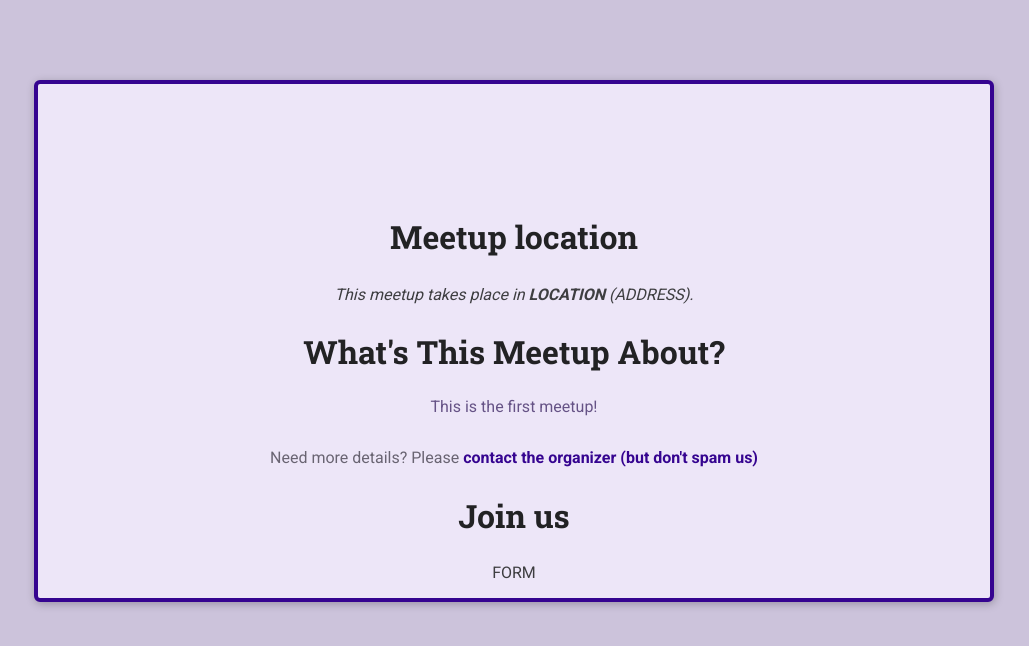
After one commit to milenkoanicic/django_course_site, a Django app: page /meetups/1 in a window 1280 px wide. The commit adds this page. Shown: the top 646 px of the page, without its empty margins (126-1155 px from the left). Run offline with Django 4.2, Linux system fonts and the light colour scheme.

Commit message:
meetup details

```diff
--- /dev/null
+++ b/meetups/static/meetups/styles/meetup-detail.css
@@ -0,0 +1,89 @@
+
+article {
+    max-width: 60rem;
+    margin: 5rem auto;
+    border-radius: 6px;
+    background-color: #ede6f8;
+    border: 4px solid #350490;
+    box-shadow: 1px 2px 8px rgba(0, 0, 0, 0.25);
+    position: relative;
+    padding: 1rem;
+    text-align: center;
+  }
+
+  #main-image {
+    width: 10rem;
+    height: 10rem;
+    object-fit: cover;
+    position: absolute;
+    top: -5rem;
+    left: calc(50% - 5rem);
+    border-radius: 50%;
+    border: 4px solid #350490;
+  }
+
+  section:first-of-type {
+    margin-top: 6rem;
+  }
+
+  h2 {
+    font-size: 2rem;
+  }
+
+  address span {
+    font-weight: bold;
+  }
+
+  #details h2 {
+    margin-bottom: 0.5rem;
+  }
+
+  #details > p {
+    color: #665386;
+    padding: 1rem;
+    border-radius: 4px;
+    max-width: 80%;
+    margin: auto;
+  }
+
+  #details footer {
+    color: #696472;
+  }
+
+  #details footer a {
+    color: #350490;
+    text-decoration: none;
+    font-weight: bold;
+  }
+
+  #registration ul {
+    list-style: none;
+    margin: 0;
+    padding: 0;
+  }
+
+  #registration label {
+    font-weight: bold;
+    color: #46424d;
+    margin-right: 1rem;
+    display: block;
+    margin-bottom: 0.5rem;
+  }
+
+  #registration input {
+    font: inherit;
+    width: 40%;
+    background-color: #ebeaee;
+    border: 1px solid #4b4753;
+    border-radius: 4px;
+    padding: 0.25rem;
+  }
+
+  #registration-actions {
+    margin-top: 1.5rem;
+  }
+
+  #registration .errorlist {
+    margin-bottom: 0.5rem;
+    color: #880824;
+  }
--- /dev/null
+++ b/meetups/templates/meetups/meetup-details.html
@@ -0,0 +1,35 @@
+{% load static %}
+<!DOCTYPE html>
+<html lang="en">
+<head>
+    <meta charset="UTF-8">
+    <meta http-equiv="X-UA-Compatible" content="IE=edge">
+    <meta name="viewport" content="width=device-width, initial-scale=1.0">
+    <title>{{ meetup_title }}</title>
+    <link rel="stylesheet" href="{% static 'meetups/styles/base.css' %}">
+    <link rel="stylesheet" href="{% static 'meetups/styles/meetup-detail.css' %}">
+</head>
+<body>
+    <main>
+        <article>
+            <img src="" alt="">
+
+            <section id="location">
+                <h2>Meetup location</h2>
+                <address>This meetup takes place in <span>LOCATION</span> (ADDRESS).</address>
+            </section>
+            <section id="details">
+                <h2>What's This Meetup About?</h2>
+                <p>{{ meetup_description }}</p>
+                <footer>
+                    <p>Need more details? Please <a href=""> contact the organizer (but don't spam us)</a></p>
+                </footer>
+            </section>
+            <section id="registration">
+                <h2>Join us</h2>
+                FORM
+            </section>
+        </article>
+    </main>
+</body>
+</html>
--- a/meetups/urls.py
+++ b/meetups/urls.py
@@ -3,5 +3,6 @@ from django.urls import path
 from . import views
 
 urlpatterns = [
-    path('meetups/', views.index) # our-domain.com/meetups
+    path('meetups/', views.index), # our-domain.com/meetups
+    path('meetups/<slug:meetup_slug>', views.meetup_details), # our-domain.com/meetups/<dynamic-path-segment>
 ]
--- a/meetups/views.py
+++ b/meetups/views.py
@@ -4,10 +4,29 @@ from django.shortcuts import render
 
 def index(request):
     meetups = [
-        { 'title': 'A First Meetup'},
-        { 'title': 'A Second Meetup'}
+        {
+            'title': 'A First Meetup',
+            'location': 'New York',
+            'slug': 'a-first-meetup'
+        },
+        {
+            'title': 'A Second Meetup',
+            'location': 'Paris',
+            'slug': 'a-second-meetup'
+        }
     ]
     return render(request, 'meetups/index.html', {
         'show_meetups' : True,
         'meetups': meetups
     })
+
+def meetup_details(request, meetup_slug):
+    print(meetup_slug)
+    selected_meetup = {
+        'title': 'A First Meetup',
+        'description': 'This is the first meetup!'
+    }
+    return render(request, 'meetups/meetup-details.html', {
+        'meetup_title': selected_meetup['title'],
+        'meetup_description': selected_meetup['description']
+    })
```
Also changed, not shown: meetups/static/meetups/styles/all-meetups.css (added, +62 -0 lines), meetups/templates/meetups/index.html (+29 -9 lines).
